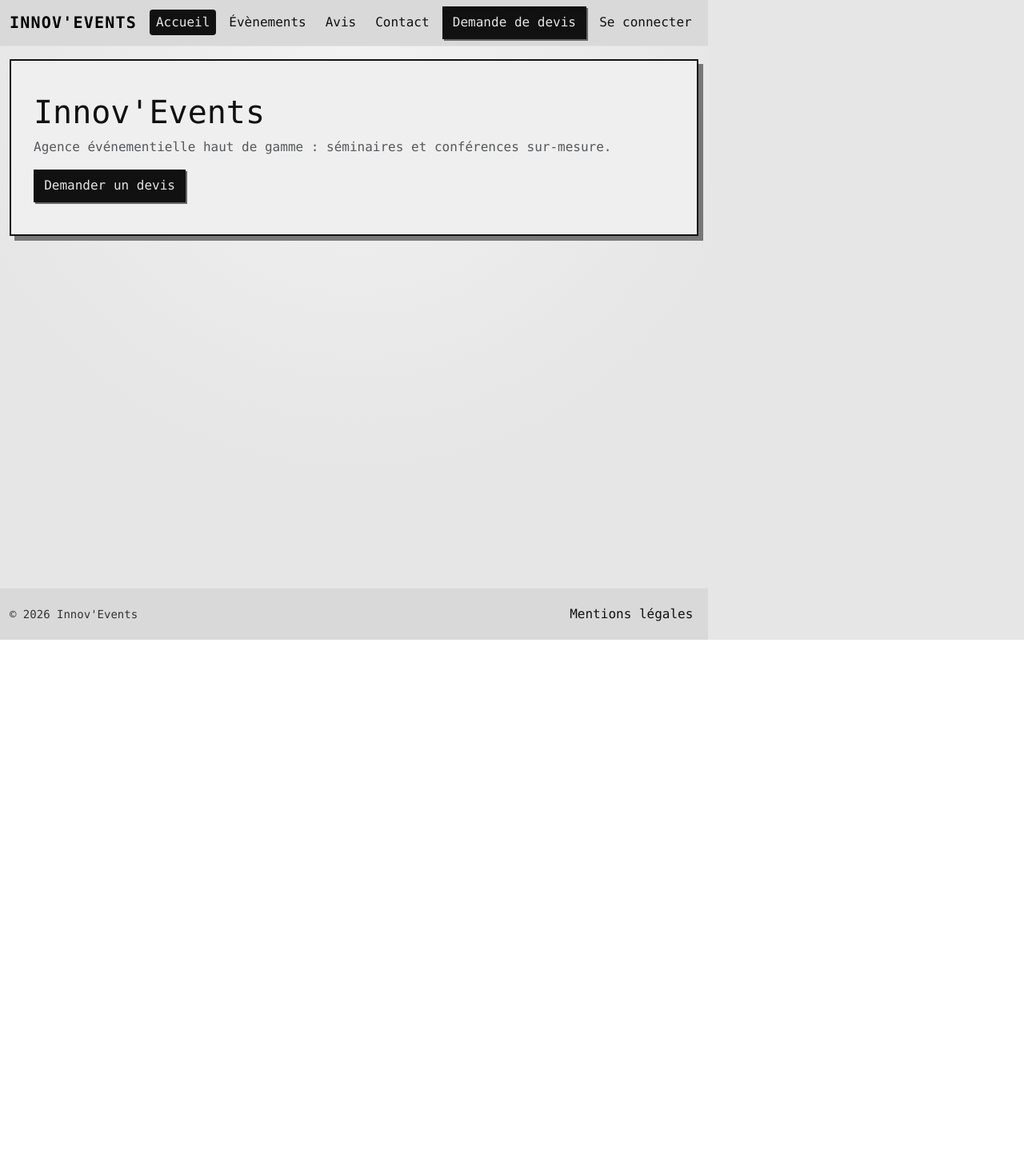
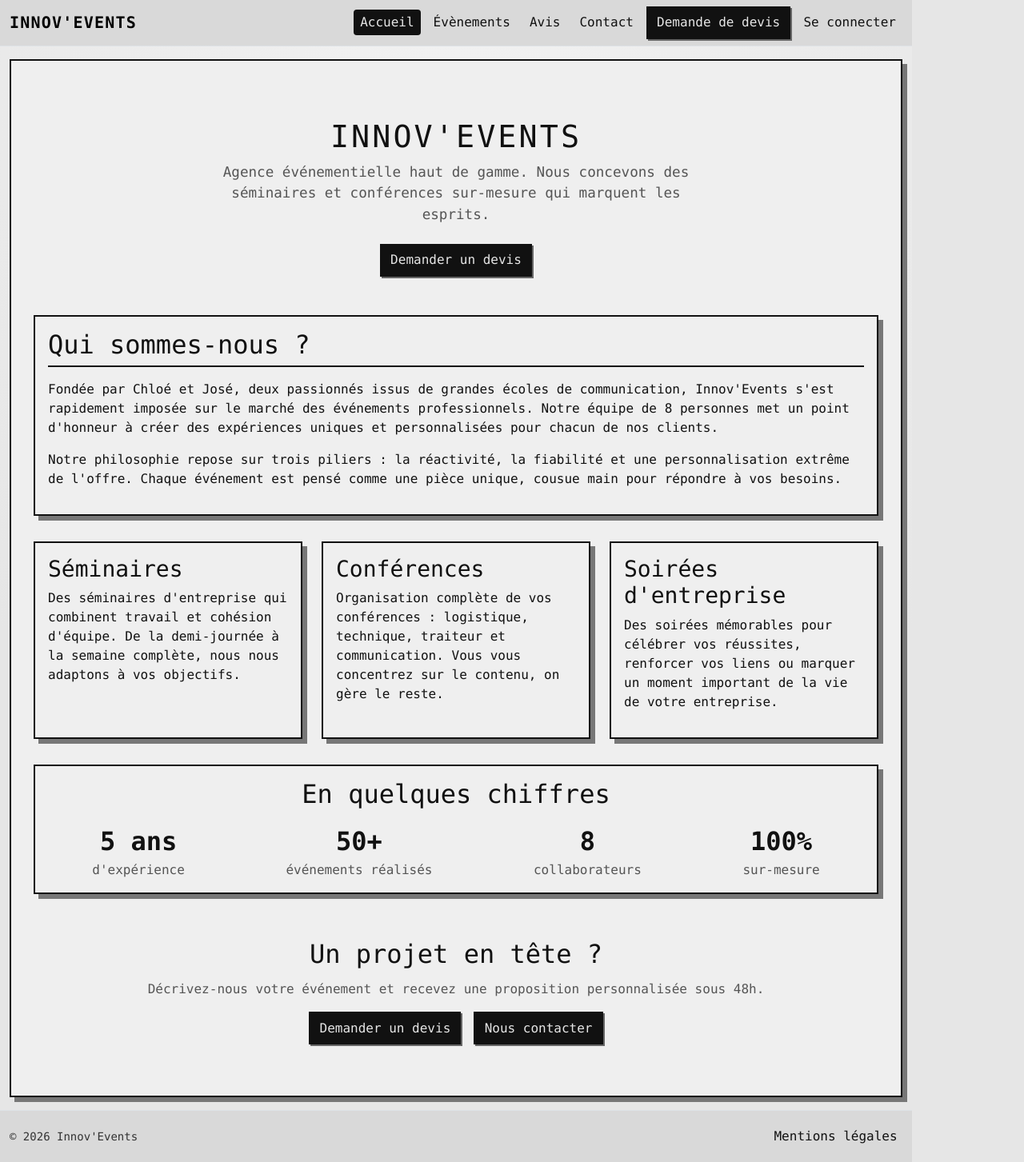
Before and after one commit to axelst4m/innovevents-mg, a React (Vite) app in the folder apps/web/: page / in a window 1280 px wide. Shown: the whole page at 80% size. Before the commit the page ends 800 px from the top, so only its background shows below. Built offline with nearby package versions, Linux system fonts and the light colour scheme; no server answers.

Commit message:
refonte page accueil + page mentions legales complete

```diff
--- a/apps/web/src/pages/Home.jsx
+++ b/apps/web/src/pages/Home.jsx
@@ -1,13 +1,120 @@
+import { useState, useEffect } from "react";
+
 export default function Home() {
+  const [stats, setStats] = useState(null);
+
+  // On récupère quelques chiffres pour donner de la vie à la page
+  useEffect(() => {
+    fetch("/api/events?status=accepte&limit=100")
+      .then(r => r.json())
+      .then(json => {
+        if (json.events) {
+          setStats({ eventCount: json.events.length });
+        }
+      })
+      .catch(() => {});
+  }, []);
+
   return (
     <div className="container py-4">
-      <h1>Innov'Events</h1>
-      <p className="text-muted">
-        Agence événementielle haut de gamme : séminaires et conférences sur-mesure.
-      </p>
-      <a className="btn minitel-cta" href="/demande-devis">
-        Demander un devis
-      </a>
+
+      {/* Hero section */}
+      <section style={{ textAlign: "center", padding: "2rem 0 3rem" }}>
+        <h1 style={{ fontSize: "2.4rem", letterSpacing: "0.08em", marginBottom: "0.5rem" }}>
+          INNOV'EVENTS
+        </h1>
+        <p style={{ fontSize: "1.1rem", color: "#555", maxWidth: "600px", margin: "0 auto 1.5rem" }}>
+          Agence événementielle haut de gamme. Nous concevons des séminaires
+          et conférences sur-mesure qui marquent les esprits.
+        </p>
+        <a className="btn minitel-cta" href="/demande-devis" style={{ fontSize: "1rem", padding: "0.6rem 1.4rem" }}>
+          Demander un devis
+        </a>
+      </section>
+
+      {/* Présentation */}
+      <section className="minitel-screen" style={{ marginBottom: "2rem" }}>
+        <h2 style={{ borderBottom: "2px solid #111", paddingBottom: "0.4rem", marginBottom: "1rem" }}>
+          Qui sommes-nous ?
+        </h2>
+        <p>
+          Fondée par Chloé et José, deux passionnés issus de grandes écoles de communication,
+          Innov'Events s'est rapidement imposée sur le marché des événements professionnels.
+          Notre équipe de 8 personnes met un point d'honneur à créer des expériences uniques
+          et personnalisées pour chacun de nos clients.
+        </p>
+        <p style={{ marginTop: "0.8rem" }}>
+          Notre philosophie repose sur trois piliers : la réactivité, la fiabilité
+          et une personnalisation extrême de l'offre. Chaque événement est pensé
+          comme une pièce unique, cousue main pour répondre à vos besoins.
+        </p>
+      </section>
+
+      {/* Services */}
+      <section style={{ display: "grid", gridTemplateColumns: "repeat(auto-fit, minmax(250px, 1fr))", gap: "1.5rem", marginBottom: "2rem" }}>
+        <div className="minitel-screen">
+          <h3 style={{ marginBottom: "0.5rem" }}>Séminaires</h3>
+          <p>
+            Des séminaires d'entreprise qui combinent travail et cohésion d'équipe.
+            De la demi-journée à la semaine complète, nous nous adaptons à vos objectifs.
+          </p>
+        </div>
+        <div className="minitel-screen">
+          <h3 style={{ marginBottom: "0.5rem" }}>Conférences</h3>
+          <p>
+            Organisation complète de vos conférences : logistique, technique,
+            traiteur et communication. Vous vous concentrez sur le contenu, on gère le reste.
+          </p>
+        </div>
+        <div className="minitel-screen">
+          <h3 style={{ marginBottom: "0.5rem" }}>Soirées d'entreprise</h3>
+          <p>
+            Des soirées mémorables pour célébrer vos réussites, renforcer vos liens
+            ou marquer un moment important de la vie de votre entreprise.
+          </p>
+        </div>
+      </section>
+
+      {/* Chiffres clés */}
+      <section className="minitel-screen" style={{ textAlign: "center", marginBottom: "2rem" }}>
+        <h2 style={{ marginBottom: "1rem" }}>En quelques chiffres</h2>
+        <div style={{ display: "flex", justifyContent: "space-around", flexWrap: "wrap", gap: "1rem" }}>
+          <div>
+            <div style={{ fontSize: "2rem", fontWeight: "bold" }}>5 ans</div>
+            <div style={{ color: "#555" }}>d'expérience</div>
+          </div>
+          <div>
+            <div style={{ fontSize: "2rem", fontWeight: "bold" }}>
+              {stats?.eventCount || "50+"}
+            </div>
+            <div style={{ color: "#555" }}>événements réalisés</div>
+          </div>
+          <div>
+            <div style={{ fontSize: "2rem", fontWeight: "bold" }}>8</div>
+            <div style={{ color: "#555" }}>collaborateurs</div>
+          </div>
+          <div>
+            <div style={{ fontSize: "2rem", fontWeight: "bold" }}>100%</div>
+            <div style={{ color: "#555" }}>sur-mesure</div>
+          </div>
+        </div>
+      </section>
+
+      {/* CTA final */}
+      <section style={{ textAlign: "center", padding: "1.5rem 0" }}>
+        <h2 style={{ marginBottom: "0.8rem" }}>Un projet en tête ?</h2>
+        <p style={{ color: "#555", marginBottom: "1rem" }}>
+          Décrivez-nous votre événement et recevez une proposition personnalisée sous 48h.
+        </p>
+        <div style={{ display: "flex", gap: "1rem", justifyContent: "center", flexWrap: "wrap" }}>
+          <a className="btn minitel-cta" href="/demande-devis">
+            Demander un devis
+          </a>
+          <a className="btn minitel-cta" href="/contact" style={{ background: "transparent", color: "#111", border: "2px solid #111" }}>
+            Nous contacter
+          </a>
+        </div>
+      </section>
     </div>
   );
 }
--- a/apps/web/src/pages/Legal.jsx
+++ b/apps/web/src/pages/Legal.jsx
@@ -4,20 +4,38 @@ export default function Legal() {
       <h1>Mentions légales</h1>
 
       <h2 className="h5 mt-4">Éditeur</h2>
-      <p className="mb-1">Innov'Events (SAS)</p>
-      <p className="mb-1">Siège social : 1 rue Exemple, 75000 Paris</p>
-      <p className="mb-1">Capital social : 10 000 €</p>
+      <p className="mb-1">Innov'Events SAS</p>
+      <p className="mb-1">Siège social : 12 avenue des Champs-Élysées, 75008 Paris</p>
+      <p className="mb-1">Capital social : 15 000 €</p>
+      <p className="mb-1">RCS Paris 987 654 321</p>
+      <p className="mb-1">SIRET : 987 654 321 00012</p>
 
       <h2 className="h5 mt-4">Contact</h2>
       <p className="mb-1">Email : contact@innovevents.com</p>
-      <p className="mb-1">Téléphone : 01 00 00 00 00</p>
+      <p className="mb-1">Téléphone : 01 44 55 66 77</p>
 
       <h2 className="h5 mt-4">Responsable de la publication</h2>
-      <p className="mb-1">Chloé [Nom]</p>
+      <p className="mb-1">Chloé Durand, co-fondatrice et directrice générale</p>
 
       <h2 className="h5 mt-4">Hébergeur</h2>
-      <p className="mb-1">[Nom hébergeur]</p>
-      <p className="mb-1">[Raison sociale + adresse + téléphone]</p>
+      <p className="mb-1">Fly.io Inc.</p>
+      <p className="mb-1">2261 Market Street #4990, San Francisco, CA 94114, États-Unis</p>
+      <p className="mb-1">Site web : https://fly.io</p>
+
+      <h2 className="h5 mt-4">Propriété intellectuelle</h2>
+      <p>
+        L'ensemble du contenu de ce site (textes, images, logos) est la propriété
+        exclusive d'Innov'Events SAS. Toute reproduction, même partielle, est interdite
+        sans autorisation préalable.
+      </p>
+
+      <h2 className="h5 mt-4">Données personnelles</h2>
+      <p>
+        Conformément au Règlement Général sur la Protection des Données (RGPD),
+        vous disposez d'un droit d'accès, de rectification et de suppression
+        de vos données personnelles. Pour exercer ces droits, contactez-nous à
+        l'adresse : contact@innovevents.com.
+      </p>
     </div>
   );
 }
```
